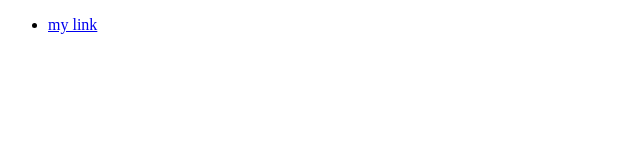
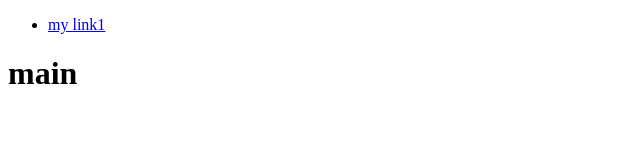
Before and after one commit to indira016/mysite, a plain HTML site: page index.html in a window 1280 px wide. Shown: the whole page, without its empty margins (0-640 px from the left). Drawn offline with Linux system fonts and the light colour scheme.

Commit message:
add main

```diff
--- a/index.html
+++ b/index.html
@@ -11,10 +11,13 @@
       <nav>
         <ul>
           <li>
-            <a href="#">my link</a>
+            <a href="#">my link1</a>
           </li>
         </ul>
       </nav>
     </header>
+    <main>
+      <h1>main</h1>
+    </main>
   </body>
 </html>
```
